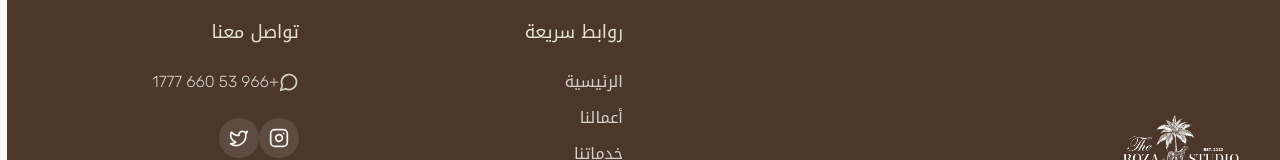
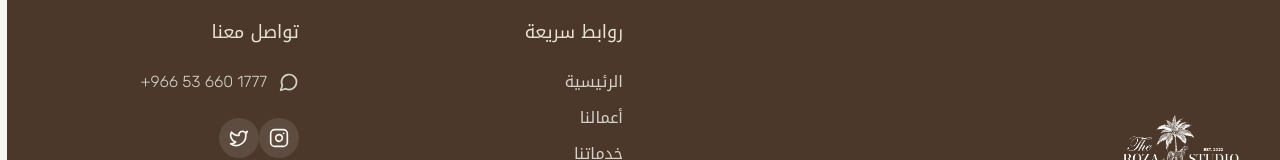
Before and after one commit to Webique/roza-studio-showcase, a React (Vite) app: page / in a window 1280 px wide. Shown: the part 8618-8778 px from the top of the page. Built offline with nearby package versions, Linux system fonts and the light colour scheme.

Commit message:
Updates #3

```diff
--- a/src/components/Footer.tsx
+++ b/src/components/Footer.tsx
@@ -71,10 +71,10 @@ const Footer = () => {
             <div className="space-y-4 mb-6">
               <button
                 onClick={handleWhatsAppClick}
-                className="flex items-center space-x-3 text-ivory/80 hover:text-green-400 transition-colors duration-300 group"
+                className={`flex items-center text-ivory/80 hover:text-green-400 transition-colors duration-300 group ${isRTL ? 'space-x-reverse space-x-3' : 'space-x-3'}`}
               >
                 <MessageCircle size={20} className="group-hover:scale-110 transition-transform duration-300" />
-                <span>+966 53 660 1777</span>
+                <span dir="ltr">+966 53 660 1777</span>
               </button>
             </div>
 
```
